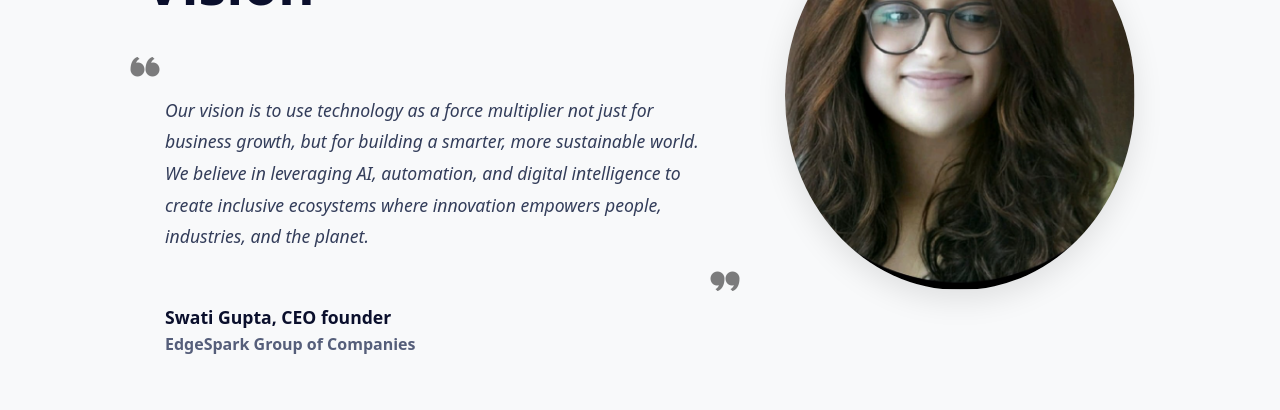
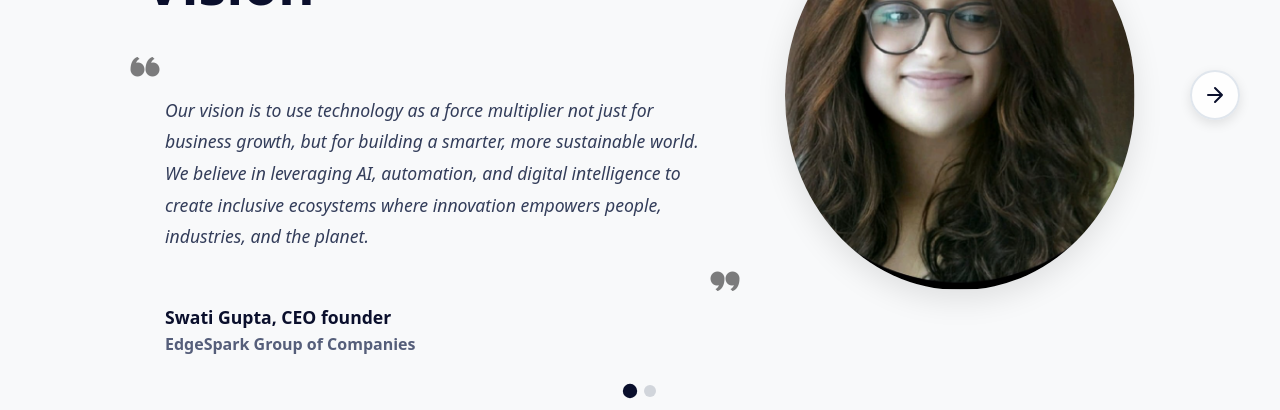
Before and after one commit to CXOTechBOT/edgeSpark, a React (Create React App) app: page / in a window 1280 px wide. Shown: the part 7830-8240 px from the top of the page. Built offline with nearby package versions, Linux system fonts and the light colour scheme.

Commit message:
added some more information

```diff
--- a/src/components/FounderVoiceSection.jsx
+++ b/src/components/FounderVoiceSection.jsx
@@ -1,11 +1,61 @@
-import React from 'react';
+import React, { useState } from 'react';
 
 /**
- * A component to feature a quote from a key person, like a CEO or founder.
+ * A component to feature quotes from key people, like CEO or founder.
  * All styles are inline and the component is self-contained.
- * Updated to match the new design with improved alignment and quote style.
+ * Updated with carousel functionality for multiple voices.
  */
 const FounderVoiceSection = () => {
+
+  // --- Carousel State ---
+  const [currentSlide, setCurrentSlide] = useState(0);
+  const [isTransitioning, setIsTransitioning] = useState(false);
+
+  // --- Content Data ---
+  const voices = [
+    {
+      heading: "Voices That Drive Vision",
+      quote: "Our vision is to use technology as a force multiplier not just for business growth, but for building a smarter, more sustainable world. We believe in leveraging AI, automation, and digital intelligence to create inclusive ecosystems where innovation empowers people, industries, and the planet.",
+      authorName: "Swati Gupta, CEO founder",
+      authorTitle: "EdgeSpark Group of Companies",
+      image: require('../images/Group 24321.png')
+    },
+    {
+      heading: "Innovation Through Excellence",
+      quote: "At EdgeSpark, we don't just build solutions, we engineer the future. Our focus is on creating intelligent, sustainable, and human-centered innovations that empower organizations to lead with clarity and confidence in the age of Al. Every experience we deliver is designed to spark transformation that lasts.",
+      authorName: "Puneet Agarwal, Co-Founder",
+      authorTitle: "EdgeSpark Group of Companies",
+      image: require('../images/PuneetSir.png') // You can change this image
+    }
+  ];
+
+  // --- Navigation Functions ---
+  const goToNext = () => {
+    if (isTransitioning) return; // Prevent multiple clicks during transition
+    setIsTransitioning(true);
+    setCurrentSlide((prev) => (prev + 1) % voices.length);
+    setTimeout(() => setIsTransitioning(false), 600); // Match transition duration
+  };
+
+  const goToPrev = () => {
+    if (isTransitioning) return; // Prevent multiple clicks during transition
+    setIsTransitioning(true);
+    setCurrentSlide((prev) => (prev - 1 + voices.length) % voices.length);
+    setTimeout(() => setIsTransitioning(false), 600); // Match transition duration
+  };
+
+  // --- Arrow Icons ---
+  const LeftArrow = () => (
+    <svg width="24" height="24" viewBox="0 0 24 24" fill="none" stroke="currentColor" strokeWidth="2" strokeLinecap="round" strokeLinejoin="round">
+      <path d="M19 12H5M12 19l-7-7 7-7"/>
+    </svg>
+  );
+
+  const RightArrow = () => (
+    <svg width="24" height="24" viewBox="0 0 24 24" fill="none" stroke="currentColor" strokeWidth="2" strokeLinecap="round" strokeLinejoin="round">
+      <path d="M5 12h14M12 5l7 7-7 7"/>
+    </svg>
+  );
 
   // --- SVG for the new, subtle Quotation Marks ---
   const QuoteIcon = ({ style }) => (
@@ -19,10 +69,11 @@ const FounderVoiceSection = () => {
     container: {
       width: '100%',
       padding: '100px 40px',
-      backgroundColor: '#f8f9fa', // Lighter background color
+      backgroundColor: '#f8f9fa',
       fontFamily: 'system-ui, -apple-system, BlinkMacSystemFont, "Segoe UI", Roboto, "Helvetica Neue", Arial, sans-serif',
       color: '#0a0f2c',
       boxSizing: 'border-box',
+      position: 'relative',
     },
     contentWrapper: {
       maxWidth: '1100px',
@@ -30,19 +81,25 @@ const FounderVoiceSection = () => {
       display: 'flex',
       alignItems: 'center',
       justifyContent: 'center',
-      flexWrap: 'wrap', // Allows items to stack on smaller screens
+      flexWrap: 'wrap',
       gap: '60px',
+      position: 'relative',
+      transition: 'all 0.6s cubic-bezier(0.25, 0.8, 0.25, 1)', // Smooth transition for content changes
     },
     textContainer: {
-      flex: '1 1 500px', // Flex properties for responsiveness
+      flex: '1 1 500px',
       maxWidth: '580px',
       position: 'relative',
+      opacity: isTransitioning ? 0.7 : 1, // Smooth fade during transition
+      transform: isTransitioning ? 'translateX(10px)' : 'translateX(0)', // Subtle slide effect
+      transition: 'all 0.6s cubic-bezier(0.25, 0.8, 0.25, 1)', // Smooth transition
     },
     heading: {
       fontSize: 'clamp(2.5rem, 6vw, 3.5rem)',
       fontWeight: '600',
       lineHeight: 1.2,
       marginBottom: '50px',
+      transition: 'all 0.6s ease',
     },
     quoteWrapper: {
       position: 'relative',
@@ -50,6 +107,7 @@ const FounderVoiceSection = () => {
       paddingRight: '20px',
       paddingTop: '10px',
       paddingBottom: '10px',
+      transition: 'all 0.6s ease',
     },
     quoteText: {
       fontSize: 'clamp(1rem, 2.5vw, 1.1rem)',
@@ -58,21 +116,25 @@ const FounderVoiceSection = () => {
       position: 'relative',
       zIndex: 1,
       fontStyle: 'italic',
+      transition: 'all 0.6s ease',
     },
     authorContainer: {
         marginTop: '24px',
-        paddingLeft: '20px', // Align with the quote text
+        paddingLeft: '20px',
+        transition: 'all 0.6s ease',
     },
     authorName: {
       fontWeight: '600',
       fontSize: '1.1rem',
       margin: '0 0 4px 0',
+      transition: 'all 0.6s ease',
     },
     authorTitle: {
         fontSize: '1rem',
         color: '#555e7a',
         margin: 0,
         fontWeight: '600',
+        transition: 'all 0.6s ease',
     },
     startQuote: {
         position: 'absolute',
@@ -83,6 +145,7 @@ const FounderVoiceSection = () => {
         zIndex: 0,
         opacity: 0.6,
         filter: 'brightness(0) saturate(100%) invert(40%) sepia(0%) saturate(0%) hue-rotate(0deg) brightness(40%) contrast(100%)',
+        transition: 'all 0.6s ease',
     },
     startQuote2: {
         position: 'absolute',
@@ -93,6 +156,7 @@ const FounderVoiceSection = () => {
         zIndex: 0,
         opacity: 0.6,
         filter: 'brightness(0) saturate(100%) invert(40%) sepia(0%) saturate(0%) hue-rotate(0deg) brightness(40%) contrast(100%)',
+        transition: 'all 0.6s ease',
     },
     endQuote: {
         position: 'absolute',
@@ -104,6 +168,7 @@ const FounderVoiceSection = () => {
         zIndex: 0,
         opacity: 0.6,
         filter: 'brightness(0) saturate(100%) invert(40%) sepia(0%) saturate(0%) hue-rotate(0deg) brightness(40%) contrast(100%)',
+        transition: 'all 0.6s ease',
     },
     endQuote2: {
         position: 'absolute',
@@ -115,12 +180,16 @@ const FounderVoiceSection = () => {
         zIndex: 0,
         opacity: 0.6,
         filter: 'brightness(0) saturate(100%) invert(40%) sepia(0%) saturate(0%) hue-rotate(0deg) brightness(40%) contrast(100%)',
+        transition: 'all 0.6s ease',
     },
     imageContainer: {
-      flex: '0 1 350px', // Flex properties for responsiveness
+      flex: '0 1 350px',
       display: 'flex',
       justifyContent: 'center',
       alignItems: 'center',
+      opacity: isTransitioning ? 0.7 : 1, // Smooth fade during transition
+      transform: isTransitioning ? 'scale(0.98)' : 'scale(1)', // Subtle scale effect
+      transition: 'all 0.6s cubic-bezier(0.25, 0.8, 0.25, 1)', // Smooth transition
     },
     image: {
       width: 'clamp(280px, 100%, 350px)',
@@ -128,32 +197,154 @@ const FounderVoiceSection = () => {
       borderRadius: '50%',
       objectFit: 'cover',
       boxShadow: '0 10px 30px rgba(0,0,0,0.1)',
+      transition: 'all 0.6s cubic-bezier(0.25, 0.8, 0.25, 1)', // Smooth image transition
+    },
+    arrowButton: {
+      position: 'absolute',
+      top: '50%',
+      transform: 'translateY(-50%)',
+      backgroundColor: 'rgba(255, 255, 255, 0.9)',
+      border: '2px solid #e0e6ed',
+      borderRadius: '50%',
+      width: '50px',
+      height: '50px',
+      display: 'flex',
+      alignItems: 'center',
+      justifyContent: 'center',
+      cursor: 'pointer',
+      color: '#0a0f2c',
+      transition: 'all 0.4s cubic-bezier(0.25, 0.8, 0.25, 1)',
+      zIndex: 10,
+      boxShadow: '0 4px 12px rgba(0, 0, 0, 0.1)',
+    },
+    leftArrow: {
+      left: '-50px',
+      opacity: currentSlide > 0 ? 1 : 0, // Smooth fade in/out
+      visibility: currentSlide > 0 ? 'visible' : 'hidden', // Prevent interaction when hidden
+      transform: currentSlide > 0 ? 'translateY(-50%) translateX(0) scale(1)' : 'translateY(-50%) translateX(-20px) scale(0.8)', // Slide in from left with scale
+    },
+    rightArrow: {
+      right: '-50px',
+      opacity: currentSlide < voices.length - 1 ? 1 : 0, // Smooth fade in/out
+      visibility: currentSlide < voices.length - 1 ? 'visible' : 'hidden', // Prevent interaction when hidden
+      transform: currentSlide < voices.length - 1 ? 'translateY(-50%) translateX(0) scale(1)' : 'translateY(-50%) translateX(20px) scale(0.8)', // Slide in from right with scale
+    },
+    arrowHover: {
+      backgroundColor: '#0a0f2c',
+      color: '#ffffff',
+      transform: 'translateY(-50%) scale(1.15)',
+      boxShadow: '0 8px 25px rgba(10, 15, 44, 0.4)',
+    },
+    leftArrowHover: {
+      backgroundColor: '#0a0f2c',
+      color: '#ffffff',
+      transform: 'translateY(-50%) translateX(0) scale(1.15)',
+      boxShadow: '0 8px 25px rgba(10, 15, 44, 0.4)',
+    },
+    rightArrowHover: {
+      backgroundColor: '#0a0f2c',
+      color: '#ffffff',
+      transform: 'translateY(-50%) translateX(0) scale(1.15)',
+      boxShadow: '0 8px 25px rgba(10, 15, 44, 0.4)',
+    },
+    slideIndicators: {
+      display: 'flex',
+      justifyContent: 'center',
+      gap: '8px',
+      marginTop: '30px',
+      transition: 'all 0.3s ease', // Smooth indicator transition
+    },
+    indicator: {
+      width: '12px',
+      height: '12px',
+      borderRadius: '50%',
+      backgroundColor: '#d1d5db',
+      cursor: 'pointer',
+      transition: 'all 0.3s ease',
+      opacity: isTransitioning ? 0.6 : 1, // Fade during transition
+    },
+    activeIndicator: {
+      backgroundColor: '#0a0f2c',
+      transform: 'scale(1.2)',
     },
   };
+
+  // --- Hover States ---
+  const [leftHover, setLeftHover] = useState(false);
+  const [rightHover, setRightHover] = useState(false);
+
+  const currentVoice = voices[currentSlide];
 
   // --- Rendered Component ---
   return (
     <div style={styles.container}>
       <div style={styles.contentWrapper}>
+        {/* Left Arrow - Animated visibility */}
+        <button
+          style={{
+            ...styles.arrowButton,
+            ...styles.leftArrow,
+            ...(leftHover && !isTransitioning && currentSlide > 0 ? styles.leftArrowHover : {}),
+            ...(isTransitioning ? { opacity: 0.4, pointerEvents: 'none' } : {})
+          }}
+          onClick={goToPrev}
+          onMouseEnter={() => !isTransitioning && currentSlide > 0 && setLeftHover(true)}
+          onMouseLeave={() => setLeftHover(false)}
+          disabled={currentSlide === 0 || isTransitioning}
+        >
+          <LeftArrow />
+        </button>
+
         <div style={styles.textContainer}>
-          <h2 style={styles.heading}>Voices That Drive Vision</h2>
+          <h2 style={styles.heading}>{currentVoice.heading}</h2>
           <div style={styles.quoteWrapper}>
             <img src={require('../images/comma.png')} alt="Opening quote" style={styles.startQuote} />
             <img src={require('../images/comma.png')} alt="Opening quote 2" style={styles.startQuote2} />
             <p style={styles.quoteText}>
-              Our vision is to use technology as a force multiplier not just for business growth, but for building a smarter, more sustainable world. We believe in leveraging AI, automation, and digital intelligence to create inclusive ecosystems where innovation empowers people, industries, and the planet.
+              {currentVoice.quote}
             </p>
             <img src={require('../images/comma.png')} alt="Closing quote" style={styles.endQuote} />
             <img src={require('../images/comma.png')} alt="Closing quote 2" style={styles.endQuote2} />
           </div>
           <div style={styles.authorContainer}>
-            <p style={styles.authorName}>Swati Gupta, CEO founder</p>
-            <p style={styles.authorTitle}>EdgeSpark Group of Companies</p>
+            <p style={styles.authorName}>{currentVoice.authorName}</p>
+            <p style={styles.authorTitle}>{currentVoice.authorTitle}</p>
           </div>
         </div>
+
         <div style={styles.imageContainer}>
-          <img src={require('../images/Group 24321.png')} alt="Swati Gupta, CEO founder" style={styles.image} />
+          <img src={currentVoice.image} alt={currentVoice.authorName} style={styles.image} />
         </div>
+
+        {/* Right Arrow - Animated visibility */}
+        <button
+          style={{
+            ...styles.arrowButton,
+            ...styles.rightArrow,
+            ...(rightHover && !isTransitioning && currentSlide < voices.length - 1 ? styles.rightArrowHover : {}),
+            ...(isTransitioning ? { opacity: 0.4, pointerEvents: 'none' } : {})
+          }}
+          onClick={goToNext}
+          onMouseEnter={() => !isTransitioning && currentSlide < voices.length - 1 && setRightHover(true)}
+          onMouseLeave={() => setRightHover(false)}
+          disabled={currentSlide === voices.length - 1 || isTransitioning}
+        >
+          <RightArrow />
+        </button>
+      </div>
+
+      {/* Slide Indicators */}
+      <div style={styles.slideIndicators}>
+        {voices.map((_, index) => (
+          <div
+            key={index}
+            style={{
+              ...styles.indicator,
+              ...(index === currentSlide ? styles.activeIndicator : {})
+            }}
+            onClick={() => !isTransitioning && setCurrentSlide(index)}
+          />
+        ))}
       </div>
     </div>
   );
```
Also changed, not shown: src/images/PuneetSir.png (added).
